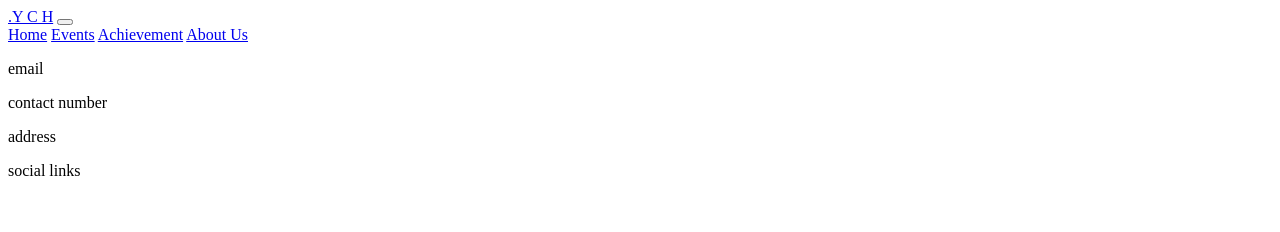
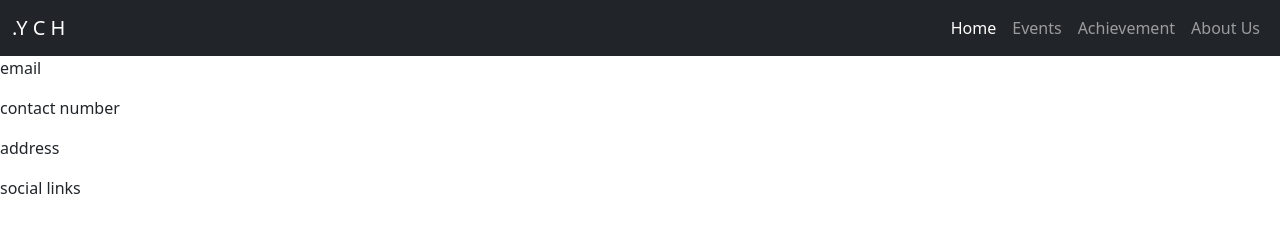
Before and after one commit to WalinAhmed/Project-Spyder, a plain HTML site: page aboutus.html in a window 1280 px wide. Drawn offline with nearby package versions, Linux system fonts and the light colour scheme.

Commit message:
added bootstrap

```diff
--- a/aboutus.html
+++ b/aboutus.html
@@ -4,7 +4,14 @@
     <meta charset="UTF-8">
     <meta http-equiv="X-UA-Compatible" content="IE=edge">
     <meta name="viewport" content="width=device-width, initial-scale=1.0">
+
     <title>About Us</title>
+    <link rel="preconnect" href="https://fonts.googleapis.com">
+    <link rel="preconnect" href="https://fonts.gstatic.com" crossorigin>
+    <link href="https://fonts.googleapis.com/css2?family=Merriweather&family=Roboto&family=Ubuntu&display=swap" rel="stylesheet">
+    <link href="https://cdn.jsdelivr.net/npm/bootstrap@5.0.1/dist/css/bootstrap.min.css" rel="stylesheet" integrity="sha384-+0n0xVW2eSR5OomGNYDnhzAbDsOXxcvSN1TPprVMTNDbiYZCxYbOOl7+AMvyTG2x" crossorigin="anonymous">
+    <script src="https://cdn.jsdelivr.net/npm/bootstrap@5.0.1/dist/js/bootstrap.bundle.min.js" integrity="sha384-gtEjrD/SeCtmISkJkNUaaKMoLD0//ElJ19smozuHV6z3Iehds+3Ulb9Bn9Plx0x4" crossorigin="anonymous"></script>
+    <link rel="stylesheet" href="/Project-Spyder/styles.css">
 </head>
 <body>
        <!-- This section is the top Navigation Bar -->
```
Also changed, not shown: achievement.html (+6 -0 lines), events.html (+7 -0 lines).
